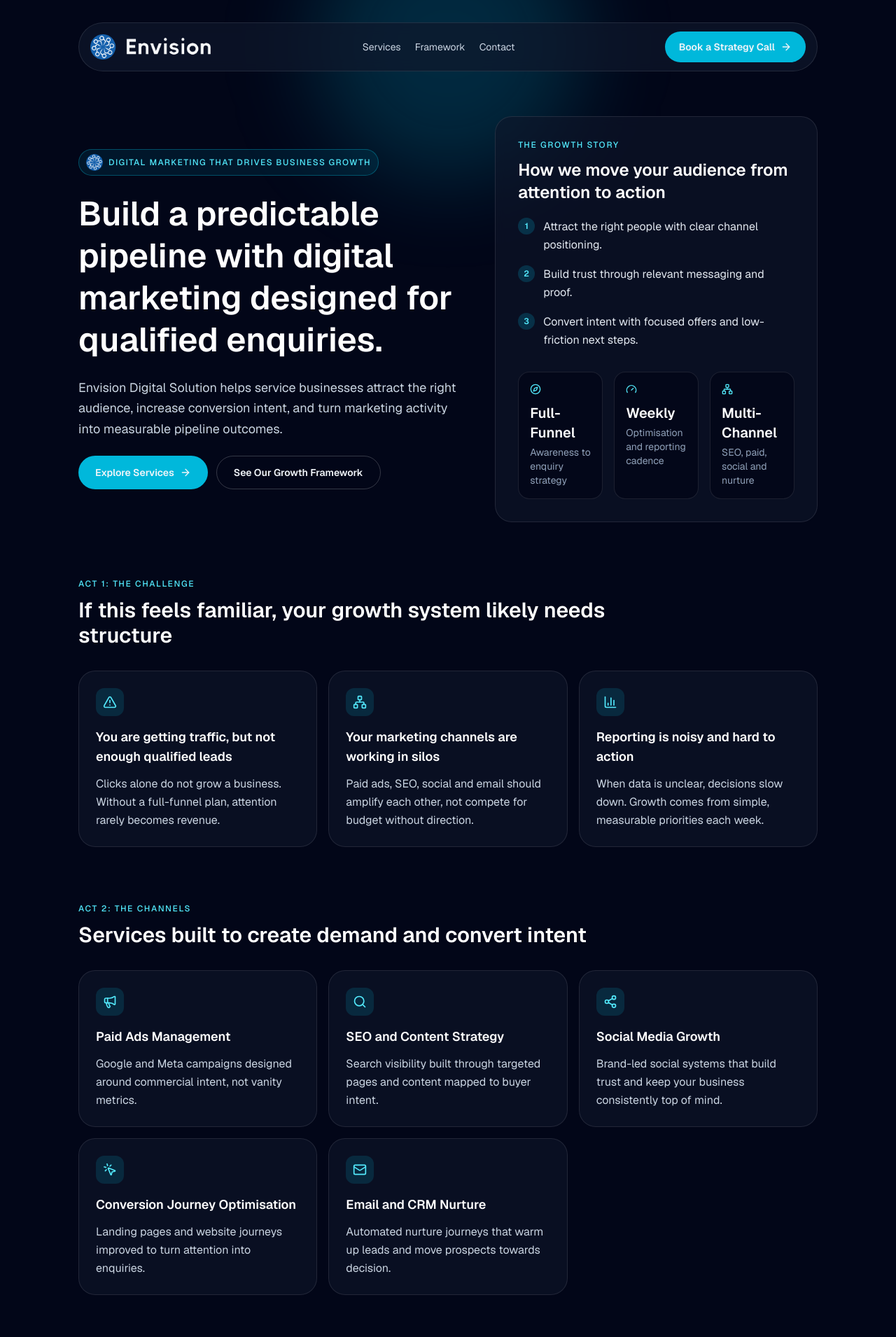
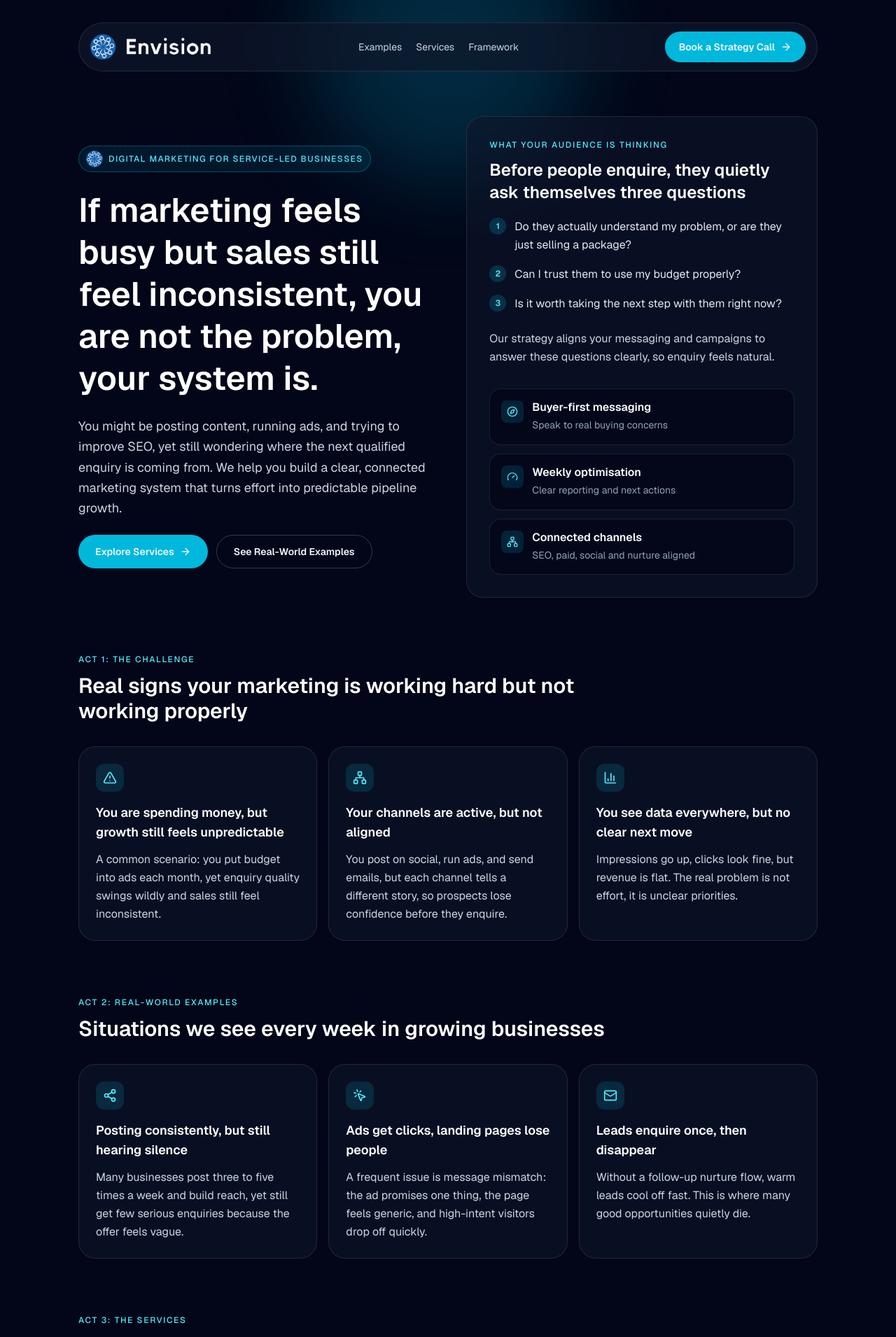
Before and after one commit to D34alt/envision-digital-solution, a Next.js app: page / in a window 1280 px wide. Shown: the top 1910 px of the page at 70% size. Built offline with nearby package versions, Linux system fonts and the light colour scheme.

Commit message:
feat: refine homepage copy and service offering
Co-Authored-By: Oz <oz-agent@warp.dev>

```diff
--- a/app/page.tsx
+++ b/app/page.tsx
@@ -6,6 +6,7 @@ import {
   ArrowRight,
   BarChart3,
   CircleCheckBig,
+  Code2,
   Compass,
   Crosshair,
   Gauge,
@@ -23,21 +24,42 @@ import {
 const frictions = [
   {
     icon: AlertTriangle,
-    title: "You are getting traffic, but not enough qualified leads",
+    title: "You are spending money, but growth still feels unpredictable",
     description:
-      "Clicks alone do not grow a business. Without a full-funnel plan, attention rarely becomes revenue.",
+      "A common scenario: you put budget into ads each month, yet enquiry quality swings wildly and sales still feel inconsistent.",
   },
   {
     icon: Network,
-    title: "Your marketing channels are working in silos",
+    title: "Your channels are active, but not aligned",
     description:
-      "Paid ads, SEO, social and email should amplify each other, not compete for budget without direction.",
+      "You post on social, run ads, and send emails, but each channel tells a different story, so prospects lose confidence before they enquire.",
   },
   {
     icon: BarChart3,
-    title: "Reporting is noisy and hard to action",
+    title: "You see data everywhere, but no clear next move",
     description:
-      "When data is unclear, decisions slow down. Growth comes from simple, measurable priorities each week.",
+      "Impressions go up, clicks look fine, but revenue is flat. The real problem is not effort, it is unclear priorities.",
+  },
+];
+
+const clientScenarios = [
+  {
+    icon: Share2,
+    title: "Posting consistently, but still hearing silence",
+    description:
+      "Many businesses post three to five times a week and build reach, yet still get few serious enquiries because the offer feels vague.",
+  },
+  {
+    icon: MousePointerClick,
+    title: "Ads get clicks, landing pages lose people",
+    description:
+      "A frequent issue is message mismatch: the ad promises one thing, the page feels generic, and high-intent visitors drop off quickly.",
+  },
+  {
+    icon: Mail,
+    title: "Leads enquire once, then disappear",
+    description:
+      "Without a follow-up nurture flow, warm leads cool off fast. This is where many good opportunities quietly die.",
   },
 ];
 
@@ -46,31 +68,37 @@ const servicePillars = [
     icon: Megaphone,
     title: "Paid Ads Management",
     description:
-      "Google and Meta campaigns designed around commercial intent, not vanity metrics.",
+      "For businesses tired of paying for low-fit clicks, we tighten targeting, messaging, and offer alignment to improve lead quality.",
   },
   {
     icon: Search,
     title: "SEO and Content Strategy",
     description:
-      "Search visibility built through targeted pages and content mapped to buyer intent.",
+      "If your ideal buyers are searching and not finding you, we build intent-led pages and content that bring qualified traffic.",
   },
   {
     icon: Share2,
     title: "Social Media Growth",
     description:
-      "Brand-led social systems that build trust and keep your business consistently top of mind.",
+      "When social feels busy but not effective, we create a clear content rhythm that builds trust and drives real enquiry behaviour.",
   },
   {
     icon: MousePointerClick,
     title: "Conversion Journey Optimisation",
     description:
-      "Landing pages and website journeys improved to turn attention into enquiries.",
+      "If users click but do not convert, we simplify key journeys, improve calls to action, and remove friction in decision moments.",
   },
   {
     icon: Mail,
     title: "Email and CRM Nurture",
     description:
-      "Automated nurture journeys that warm up leads and move prospects towards decision.",
+      "For leads that go quiet after first contact, we build practical nurture journeys that keep conversations moving toward action.",
+  },
+  {
+    icon: Code2,
+    title: "Website Development",
+    description:
+      "If you already have a brand direction, wireframe, or reference style, we build fast, conversion-focused websites and landing pages with clean implementation.",
   },
 ];
 
@@ -79,89 +107,94 @@ const frameworkSteps = [
     icon: Compass,
     title: "Discover and Diagnose",
     description:
-      "We audit your market, funnel and channels to identify where growth is leaking.",
+      "We review your current funnel and identify exactly where attention is being lost before it becomes revenue.",
   },
   {
     icon: Map,
     title: "Build the Growth Plan",
     description:
-      "We define channel roles, messaging angles, and a practical 90-day action roadmap.",
+      "You get a clear 90-day roadmap with channel priorities, message angles, and practical focus areas.",
   },
   {
     icon: Rocket,
     title: "Launch and Coordinate",
     description:
-      "We execute campaigns across the right channels with one clear strategy and creative direction.",
+      "We execute across your key channels with one connected strategy, so every campaign reinforces the same promise.",
   },
   {
     icon: Gauge,
     title: "Optimise Weekly",
     description:
-      "We review results, reallocate effort, and refine creative and copy to improve performance over time.",
+      "We track behaviour, refine creative, and reallocate effort to what is genuinely improving lead quality.",
   },
 ];
 
 const differentiators = [
   {
     icon: Crosshair,
-    title: "Strategy before spend",
+    title: "Commercial focus from day one",
     description:
-      "Every campaign starts with positioning and intent mapping, so budget follows a clear commercial purpose.",
+      "We do not chase vanity metrics. We focus on enquiries, conversion intent, and measurable business outcomes.",
   },
   {
     icon: Workflow,
-    title: "One connected growth system",
+    title: "Connected marketing, not random tactics",
     description:
-      "We design channels to work together, creating compounding momentum instead of isolated activity.",
+      "Your channels are planned as one system, so each touchpoint supports the next instead of competing for attention.",
   },
   {
     icon: CircleCheckBig,
-    title: "Clarity-led reporting",
+    title: "Clear reporting you can actually use",
     description:
-      "You get plain-English updates focused on actions, priorities and expected impact.",
+      "You get straightforward updates, what changed, why it changed, and what we are doing next.",
   },
 ];
 
 const engagementPoints = [
-  "90-day digital marketing roadmap tailored to your goals",
-  "Channel setup and campaign execution across priority platforms",
-  "Weekly optimisation rhythm and transparent performance reviews",
-  "Clear focus on lead quality, conversion intent and pipeline growth",
+  "A tailored 90-day digital marketing roadmap",
+  "Campaign execution across your highest-priority channels",
+  "Weekly optimisation rhythm with plain-English reporting",
+  "Clear focus on better-fit leads and conversion behaviour",
 ];
 
 const faqs = [
   {
-    question: "Do you work with early-stage businesses?",
+    question: "What if I have tried agencies before and been disappointed?",
     answer:
-      "Yes. We work with both growing and established businesses, provided there is commitment to a consistent growth strategy.",
+      "That is common. Our approach is intentionally transparent, strategy-led, and grounded in practical weekly actions tied to real outcomes.",
   },
   {
-    question: "Do I need all channels from day one?",
+    question: "Do I need a large budget to get started?",
     answer:
-      "No. We prioritise the channels that best match your audience and commercial goals, then scale from there.",
+      "Not always. We start by prioritising the highest-leverage channels for your stage, then scale once consistent signals appear.",
   },
   {
-    question: "How soon can we begin?",
+    question: "How quickly can we start seeing useful signals?",
     answer:
-      "Most projects can begin quickly after a discovery call and planning session, depending on scope and readiness.",
+      "Most businesses start seeing clearer performance direction in the early weeks, with stronger improvements as optimisation compounds.",
+  },
+  {
+    question: "Can you handle website builds if I do not need full design?",
+    answer:
+      "Yes. We can work from existing brand assets, simple references, or wireframes and focus on a strong development implementation.",
   },
 ];
 
 const stats = [
   {
     icon: Compass,
-    value: "Full-Funnel",
-    label: "Awareness to enquiry strategy",
+    value: "Buyer-first messaging",
+    label: "Speak to real buying concerns",
   },
   {
     icon: Gauge,
-    value: "Weekly",
-    label: "Optimisation and reporting cadence",
+    value: "Weekly optimisation",
+    label: "Clear reporting and next actions",
   },
   {
     icon: Network,
-    value: "Multi-Channel",
-    label: "SEO, paid, social and nurture",
+    value: "Connected channels",
+    label: "SEO, paid, social and nurture aligned",
   },
 ];
 
@@ -195,14 +228,14 @@ export default function Home() {
             />
           </a>
           <nav className="hidden items-center gap-5 text-sm text-slate-300 lg:flex">
+            <a href="#examples" className="transition hover:text-white">
+              Examples
+            </a>
             <a href="#services" className="transition hover:text-white">
               Services
             </a>
             <a href="#framework" className="transition hover:text-white">
               Framework
-            </a>
-            <a href="#contact" className="transition hover:text-white">
-              Contact
             </a>
           </nav>
           <a
@@ -214,7 +247,7 @@ export default function Home() {
           </a>
         </header>
 
-        <section className="mt-12 grid gap-8 lg:mt-16 lg:grid-cols-[1.1fr_0.9fr] lg:items-center">
+        <section className="mt-12 grid gap-8 lg:mt-16 lg:grid-cols-[1.02fr_0.98fr] lg:items-center">
           <div className="space-y-6">
             <div className="inline-flex w-fit items-center gap-2 rounded-full border border-cyan-400/30 bg-cyan-500/10 px-2.5 py-1.5 text-cyan-300">
               <Image
@@ -225,17 +258,18 @@ export default function Home() {
                 className="h-6 w-6 rounded-full"
               />
               <p className="text-xs font-medium uppercase tracking-[0.12em]">
-                Digital marketing that drives business growth
+                Digital marketing for service-led businesses
               </p>
             </div>
             <h1 className="text-3xl font-semibold leading-tight text-white sm:text-4xl lg:text-5xl">
-              Build a predictable pipeline with digital marketing designed for
-              qualified enquiries.
+              If marketing feels busy but sales still feel inconsistent, you
+              are not the problem, your system is.
             </h1>
             <p className="max-w-2xl text-base leading-relaxed text-slate-300 sm:text-lg">
-              Envision Digital Solution helps service businesses attract the
-              right audience, increase conversion intent, and turn marketing
-              activity into measurable pipeline outcomes.
+              You might be posting content, running ads, and trying to improve
+              SEO, yet still wondering where the next qualified enquiry is
+              coming from. We help you build a clear, connected marketing system
+              that turns effort into predictable pipeline growth.
             </p>
             <div className="flex flex-col gap-3 sm:flex-row">
               <a
@@ -246,24 +280,24 @@ export default function Home() {
                 <ArrowRight className="h-4 w-4" />
               </a>
               <a
-                href="#framework"
+                href="#examples"
                 className="inline-flex h-12 items-center justify-center rounded-full border border-white/20 px-6 text-sm font-semibold text-slate-200 transition hover:border-cyan-400/60 hover:text-white"
               >
-                See Our Growth Framework
+                See Real-World Examples
               </a>
             </div>
           </div>
 
           <aside className={`${panelClass} p-6 sm:p-8`}>
-            <p className={chapterClass}>The growth story</p>
+            <p className={chapterClass}>What your audience is thinking</p>
             <h2 className="mt-3 text-xl font-semibold text-white sm:text-2xl">
-              How we move your audience from attention to action
+              Before people enquire, they quietly ask themselves three questions
             </h2>
             <ol className="mt-5 space-y-4">
               {[
-                "Attract the right people with clear channel positioning.",
-                "Build trust through relevant messaging and proof.",
-                "Convert intent with focused offers and low-friction next steps.",
+                "Do they actually understand my problem, or are they just selling a package?",
+                "Can I trust them to use my budget properly?",
+                "Is it worth taking the next step with them right now?",
               ].map((step, index) => (
                 <li key={step} className="flex items-start gap-3">
                   <span className="inline-flex h-6 w-6 shrink-0 items-center justify-center rounded-full bg-cyan-500/20 text-xs font-semibold text-cyan-300">
@@ -275,7 +309,11 @@ export default function Home() {
                 </li>
               ))}
             </ol>
-            <div className="mt-8 grid gap-4 sm:grid-cols-3">
+            <p className="mt-6 text-sm leading-relaxed text-slate-300 sm:text-base">
+              Our strategy aligns your messaging and campaigns to answer these
+              questions clearly, so enquiry feels natural.
+            </p>
+            <div className="mt-8 grid gap-3">
               {stats.map((stat) => {
                 const Icon = stat.icon;
 
@@ -284,13 +322,19 @@ export default function Home() {
                     key={stat.label}
                     className="rounded-2xl border border-white/10 bg-slate-950/70 p-4"
                   >
-                    <Icon className="h-4 w-4 text-cyan-300" />
-                    <p className="mt-3 text-lg font-semibold text-white sm:text-xl">
-                      {stat.value}
-                    </p>
-                    <p className="mt-1 text-xs text-slate-400 sm:text-sm">
-                      {stat.label}
-                    </p>
+                    <div className="flex items-start gap-3">
+                      <span className="inline-flex h-8 w-8 shrink-0 items-center justify-center rounded-lg bg-cyan-500/15 text-cyan-300">
+                        <Icon className="h-4 w-4" />
+                      </span>
+                      <div>
+                        <p className="text-base font-semibold leading-tight text-white">
+                          {stat.value}
+                        </p>
+                        <p className="mt-1 text-sm leading-relaxed text-slate-400">
+                          {stat.label}
+                        </p>
+                      </div>
+                    </div>
                   </div>
                 );
               })}
@@ -302,7 +346,7 @@ export default function Home() {
           <div className="max-w-3xl space-y-3">
             <p className={chapterClass}>Act 1: The challenge</p>
             <h2 className="text-2xl font-semibold text-white sm:text-3xl">
-              If this feels familiar, your growth system likely needs structure
+              Real signs your marketing is working hard but not working properly
             </h2>
           </div>
           <div className="mt-8 grid gap-4 md:grid-cols-3">
@@ -324,11 +368,37 @@ export default function Home() {
           </div>
         </section>
 
+        <section id="examples" className="mt-20">
+          <div className="max-w-3xl space-y-3">
+            <p className={chapterClass}>Act 2: Real-world examples</p>
+            <h2 className="text-2xl font-semibold text-white sm:text-3xl">
+              Situations we see every week in growing businesses
+            </h2>
+          </div>
+          <div className="mt-8 grid gap-4 md:grid-cols-3">
+            {clientScenarios.map((item) => {
+              const Icon = item.icon;
+
+              return (
+                <article key={item.title} className={cardClass}>
+                  <div className="inline-flex h-10 w-10 items-center justify-center rounded-xl bg-cyan-500/15 text-cyan-300">
+                    <Icon className="h-5 w-5" />
+                  </div>
+                  <h3 className="mt-4 text-lg font-semibold text-white">{item.title}</h3>
+                  <p className="mt-3 text-sm leading-relaxed text-slate-300 sm:text-base">
+                    {item.description}
+                  </p>
+                </article>
+              );
+            })}
+          </div>
+        </section>
+
         <section id="services" className="mt-20">
           <div className="max-w-3xl space-y-3">
-            <p className={chapterClass}>Act 2: The channels</p>
+            <p className={chapterClass}>Act 3: The services</p>
             <h2 className="text-2xl font-semibold text-white sm:text-3xl">
-              Services built to create demand and convert intent
+              How we solve these problems in practice
             </h2>
           </div>
           <div className="mt-8 grid gap-4 sm:grid-cols-2 xl:grid-cols-3">
@@ -354,9 +424,9 @@ export default function Home() {
 
         <section id="framework" className="mt-20">
           <div className="max-w-3xl space-y-3">
-            <p className={chapterClass}>Act 3: The framework</p>
+            <p className={chapterClass}>Act 4: The framework</p>
             <h2 className="text-2xl font-semibold text-white sm:text-3xl">
-              A clear operating model for sustainable digital growth
+              What working together looks like, step by step
             </h2>
           </div>
           <div className="mt-8 grid gap-4 md:grid-cols-2 xl:grid-cols-4">
@@ -385,9 +455,9 @@ export default function Home() {
 
         <section className="mt-20">
           <div className="max-w-3xl space-y-3">
-            <p className={chapterClass}>Act 4: Why Envision</p>
+            <p className={chapterClass}>Act 5: Why Envision</p>
             <h2 className="text-2xl font-semibold text-white sm:text-3xl">
-              What makes our approach different
+              Why clients stay with us long-term
             </h2>
           </div>
           <div className="mt-8 grid gap-4 md:grid-cols-3">
@@ -411,9 +481,9 @@ export default function Home() {
 
         <section className="mt-20">
           <div className={`${panelClass} p-6 sm:p-8`}>
-            <p className={chapterClass}>Act 5: Engagement</p>
+            <p className={chapterClass}>Act 6: Engagement</p>
             <h2 className="mt-3 max-w-3xl text-2xl font-semibold text-white sm:text-3xl">
-              A practical digital marketing engagement focused on lead quality
+              Clear scope, clear process, clear outcomes
             </h2>
             <div className="mt-8 grid gap-8 lg:grid-cols-[1fr_auto] lg:items-center">
               <ul className="space-y-3">
@@ -441,7 +511,7 @@ export default function Home() {
           <div className="max-w-3xl space-y-3">
             <p className={chapterClass}>Common questions</p>
             <h2 className="text-2xl font-semibold text-white sm:text-3xl">
-              What businesses often ask before getting started
+              Honest answers to what clients usually ask first
             </h2>
           </div>
           <div className="mt-8 space-y-3">
@@ -468,11 +538,11 @@ export default function Home() {
             <div className="max-w-2xl space-y-2">
               <p className={chapterClass}>Final step</p>
               <h2 className="text-2xl font-semibold text-white sm:text-3xl">
-                Ready to turn marketing effort into consistent pipeline growth?
+                If marketing currently feels confusing, we can make it clear.
               </h2>
               <p className="text-sm leading-relaxed text-slate-300 sm:text-base">
-                Book a strategy conversation and we will map where your best
-                growth opportunities are across channel, messaging and funnel.
+                Book a strategy conversation and we will map your highest-value
+                opportunities across channel, messaging, and conversion flow.
               </p>
             </div>
             <a
```
